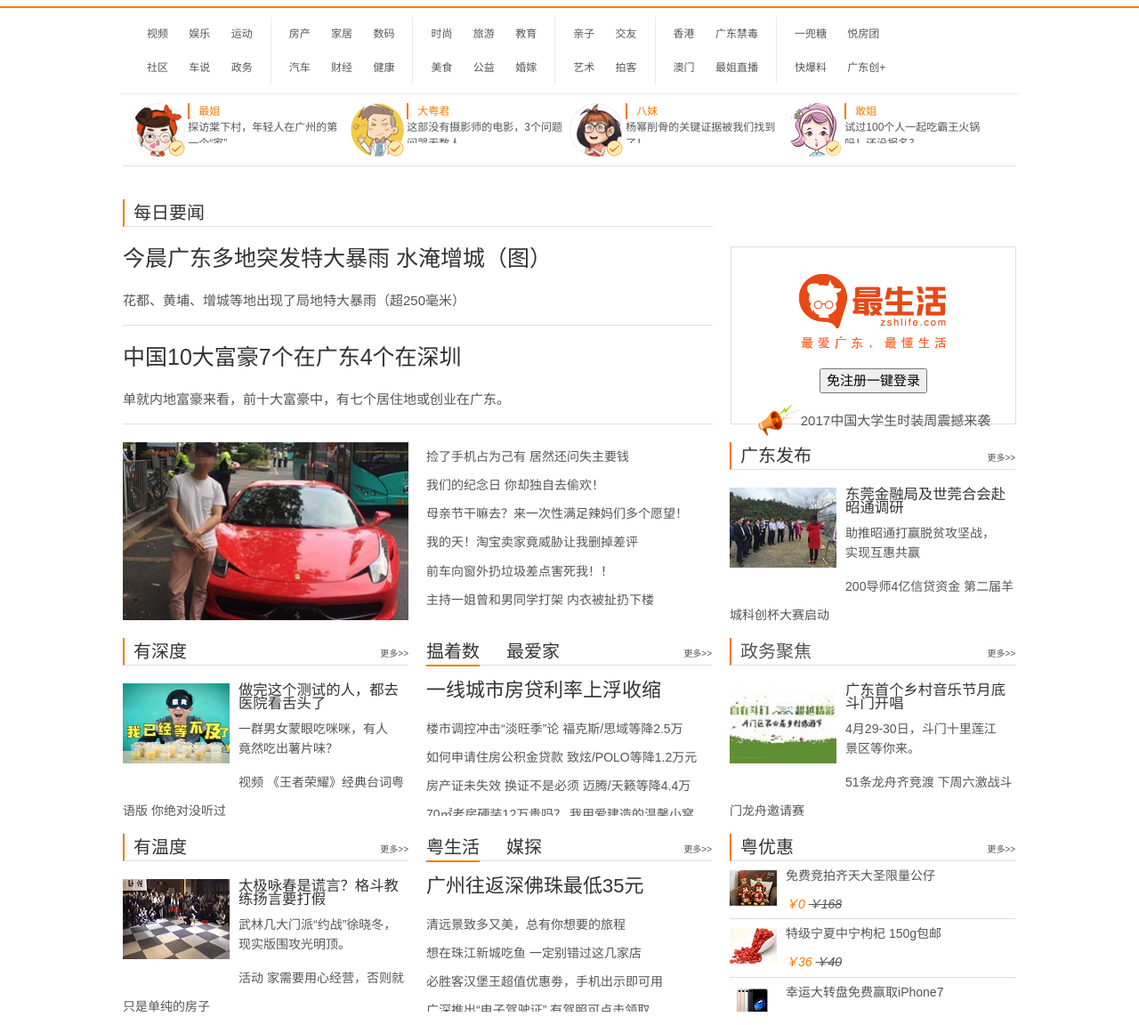
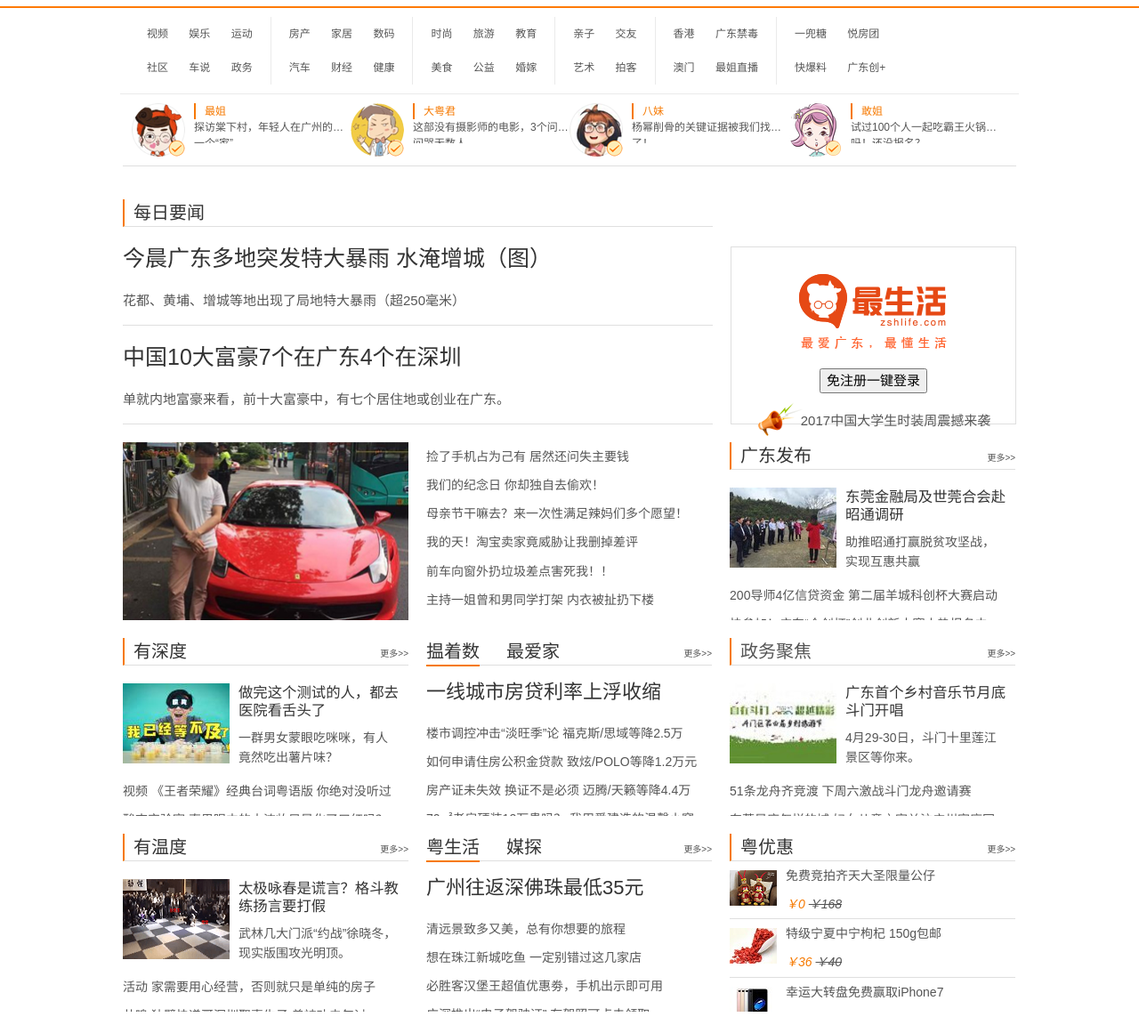
Before and after one commit to KOOLIM/imitationOfDayue, a plain HTML site: page index.html in a window 1280 px wide. Shown: the part 132-1284 px from the top of the page at 89% size. Drawn offline with nearby package versions, Linux system fonts and the light colour scheme.

Commit message:
增加了webkit-box功能，适应小屏幕

```diff
--- a/css/main.css
+++ b/css/main.css
@@ -233,12 +233,16 @@ header .bottom nav ul li{
     vertical-align: top;
 }
 .container .human .item p{
-    display:inline-block;
+    float:right;
     vertical-align: top;
     margin:0;
     width:calc(100% - 70px);
     height:4.5rem;
     overflow: hidden;
+    text-overflow: ellipsis;
+    display: -webkit-box;
+    -webkit-line-clamp: 2;
+    -webkit-box-orient: vertical;
 }
 .container .human .item p span{
     padding:0rem 1rem;
@@ -339,13 +343,24 @@ header .bottom nav ul li{
 .container .content .item h3{
     padding-top:2rem;
     font-weight: normal;
-    line-height:1.5rem;
+    line-height:2rem;
     margin:0;
 }
+.container .content .form-one div:nth-child(3) p{
+    overflow: hidden;
+    text-overflow: ellipsis;
+    display: -webkit-box;
+    -webkit-line-clamp: 2;
+    -webkit-box-orient: vertical;
+    height:3.3rem;
+}
 .container .content .form-one img{
+    display: inline-block;
     float: left;
     padding:2rem 1rem 1rem 0rem;
+    vertical-align: top;
 }
+
 .container .content .form-two h2{
     padding-left:0;
     border-left:none;
--- a/index.html
+++ b/index.html
@@ -201,25 +201,31 @@
             </div>
             <div class="item form-one">
                 <h2><a href="#">广东发布</a><span><a href="#">更多>></a></span></h2>
+                <div class="clearfix">
                     <img src="img/143507318.jpg" alt="东莞金融局及世莞合会赴昭通调研">
                     <div>
                         <h3><a href="#">东莞金融局及世莞合会赴昭通调研</a></h3>
                         <p>助推昭通打赢脱贫攻坚战，实现互惠共赢</p>
+                    </div>
                 </div>
                 <a href="#">200导师4亿信贷资金 第二届羊城科创杯大赛启动</a><br>
                 <a href="#">快参加！广东“众创杯”创业创新大赛火热报名中</a>
             </div>
             <div class="item form-one">
                 <h2><a href="#">有深度</a><span><a href="#">更多>></a></span></h2>
+                <div class="clearfix">
                     <img src="img/ninja149403864528340.jpg" alt="一群男女蒙眼吃咪咪">
                     <div>
                         <h3><a href="#">做完这个测试的人，都去医院看舌头了 </a></h3>
                         <p>一群男女蒙眼吃咪咪，有人竟然吃出薯片味？</p>
                     </div>
+                </div>
+                <div>
                     <a href="#">视频</a>
                     <a href="#">《王者荣耀》经典台词粤语版 你绝对没听过</a><br/>
                     <a href="#">酸爽实验室</a>
                     <a href="#">直男眼中的大浓妆只是化了口红吗？</a>
+                </div>
             </div>
             <div class="item form-two">
                 <h2><a href="#">揾着数</a><a href="#">最爱家</a><span><a href="#">更多>></a></span></h2>
@@ -244,10 +250,12 @@
             </div>
             <div class="item form-one">
                 <h2>政务聚焦<span><a href="#">更多>></a></span></h2>
+                <div class="clearfix">
                     <img src="img/143448055.jpg" alt="斗门乡村音乐节">
                     <div>
                         <h3><a href="#">广东首个乡村音乐节月底斗门开唱</a></h3>
                         <p>4月29-30日，斗门十里莲江景区等你来。</p>
+                    </div>
                 </div>
                 <a href="#">51条龙舟齐竞渡 下周六激战斗门龙舟邀请赛</a><br/>
                 <a href="#">东莞是座怎样的城</a>
@@ -255,10 +263,12 @@
             </div>
             <div class="item form-one">
                 <h2><a href="#">有温度</a><span><a href="#">更多>></a></span></h2>
+                <div class="clearfix">
                     <img src="img/143545341.png" alt="格斗教练挑战众人">
                     <div>
                         <h3><a href="#">太极咏春是谎言？格斗教练扬言要打假</a></h3>
                         <p>武林几大门派“约战”徐晓冬，现实版围攻光明顶。</p>
+                    </div>
                 </div>
                 <a href="#">活动</a>
                 <a href="#">家需要用心经营，否则就只是单纯的房子</a><br>
```
Lines whose indentation alone changed are shown as unchanged.
